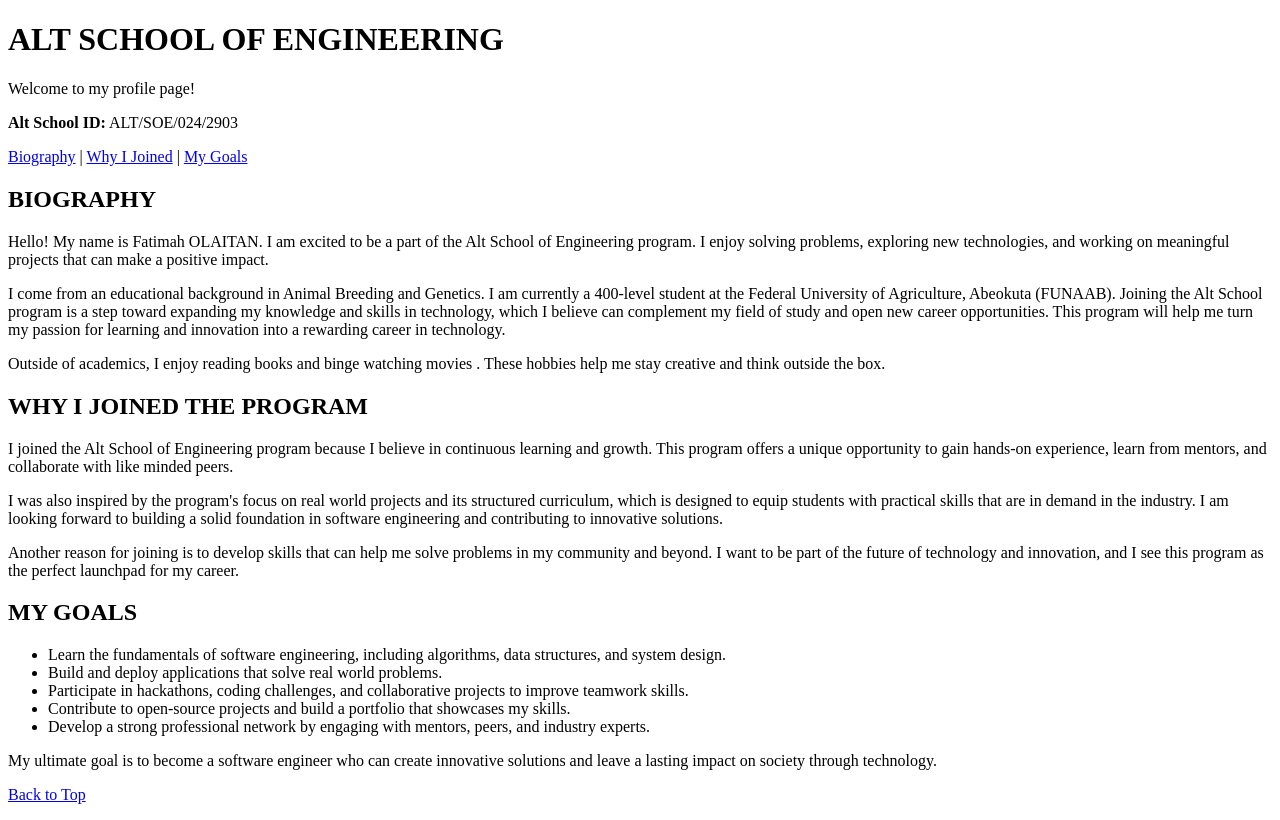
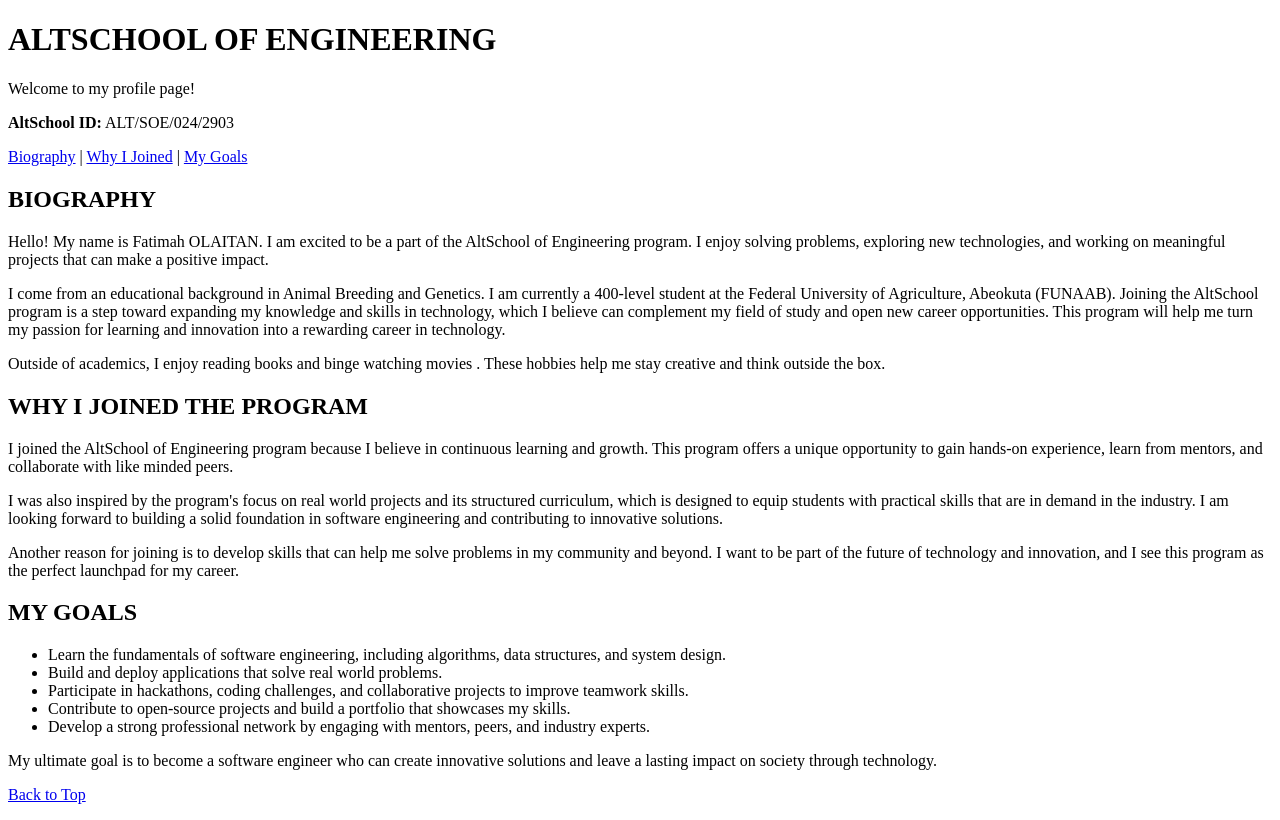
Before and after one commit to Titilola-py/AltSchool-Profile, a plain HTML site: page index.html in a window 1280 px wide. Drawn offline with Linux system fonts and the light colour scheme.

Commit message:
Update index.html

```diff
--- a/index.html
+++ b/index.html
@@ -4,15 +4,15 @@
 <head>
     <meta charset="UTF-8">
     <meta name="viewport" content="width=device-width, initial-scale=1.0">
-    <title>Alt School Profile</title>
+    <title>AltSchool Profile</title>
 </head>
 
 <body>
     <!-- Top of the page -->
-    <h1 id="top">ALT SCHOOL OF ENGINEERING</h1>
+    <h1 id="top">ALTSCHOOL OF ENGINEERING</h1>
     <p>Welcome to my profile page!</p>
 
-    <p><strong>Alt School ID:</strong> ALT/SOE/024/2903</p>
+    <p><strong>AltSchool ID:</strong> ALT/SOE/024/2903</p>
 
     <nav>
         <a href="#biography">Biography</a> |
@@ -22,14 +22,14 @@
 
     <h2 id="biography">BIOGRAPHY</h2>
     <p>
-        Hello! My name is Fatimah OLAITAN. I am excited to be a part of the Alt School of Engineering program.
+        Hello! My name is Fatimah OLAITAN. I am excited to be a part of the AltSchool of Engineering program.
         I enjoy solving problems, exploring new technologies, and working on meaningful projects that can
         make a positive impact.
     </p>
     <p>
         <p>
             I come from an educational background in Animal Breeding and Genetics. I am currently a 400-level student at the Federal University of Agriculture, Abeokuta (FUNAAB).
-            Joining the Alt School program is a step toward expanding my knowledge and skills in technology, which I believe can complement my field of study and open new career opportunities. This program will help me turn my passion for learning and innovation into a rewarding career in technology.
+            Joining the AltSchool program is a step toward expanding my knowledge and skills in technology, which I believe can complement my field of study and open new career opportunities. This program will help me turn my passion for learning and innovation into a rewarding career in technology.
         </p>
 
     </p>
@@ -40,7 +40,7 @@
 
     <h2 id="details">WHY I JOINED THE PROGRAM</h2>
     <p>
-        I joined the Alt School of Engineering program because I believe in continuous learning and growth.
+        I joined the AltSchool of Engineering program because I believe in continuous learning and growth.
         This program offers a unique opportunity to gain hands-on experience, learn from mentors, and
         collaborate with like minded peers.
     </p>
```
